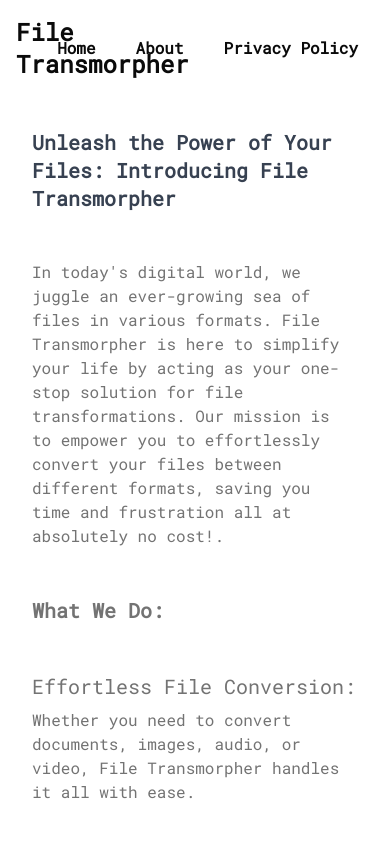
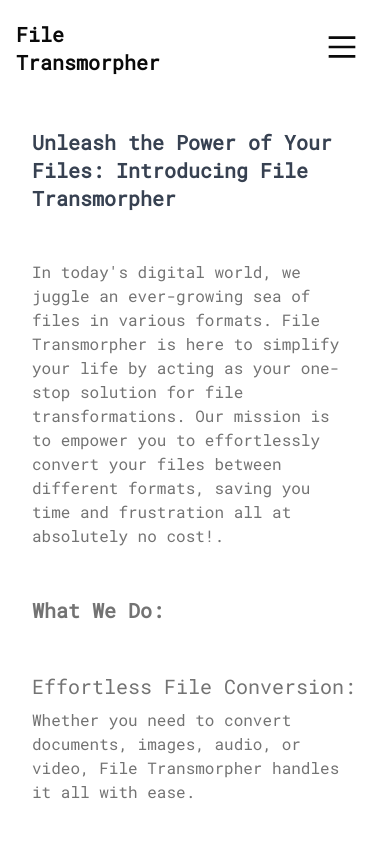
Before and after one commit to Peliah/file-transmorpher, a Next.js app: page /about in a window 390 px wide. Shown: the top 844 px of the page. Built offline with nearby package versions, Linux system fonts and the light colour scheme.

Commit message:
hi navbar is okay

```diff
--- a/app/(landing)/_components/Navbar.tsx
+++ b/app/(landing)/_components/Navbar.tsx
@@ -7,15 +7,18 @@ import {
     SheetTitle,
     SheetTrigger,
 } from "@/components/ui/sheet"
-import { GrMenu } from "react-icons/gr";
+import { GrMenu, } from "react-icons/gr";
 import { Button } from "@/components/ui/button";
 import { cn } from "@/lib/utils";
 import Link from "next/link";
 import useScrollTop from "@/hooks/use-scroll-top";
+import { useState } from "react";
+import { XIcon } from "lucide-react";
 
 
 const Navbar = () => {
     const scrolled = useScrollTop()
+    const [navClose, setNavClose] = useState(true)
     return (
         // <nav className={cn("z-50 bg-background dark:bg-[#1f1f1f] fixed top-0 flex items-center justify-between bg-black w-full p-6", scrolled && "border-b dark:border-b-slate-700 shadow-sm")}>
 
@@ -23,23 +26,39 @@ const Navbar = () => {
         <nav className="fixed z-50 flex items-center justify-between w-full h-24 px-4 py-10 backdrop-blur-md bg-background bg-opacity-30 md:px-8 lg:px-12 xl:px-16 2xl:px-24">
             <div className="w-1/2">
                 <Link href="/">
-                    <p className="font-bold text-2xl">File Transmorpher</p>
+                    <p className="font-bold text-xl md:text-2xl">File Transmorpher</p>
                 </Link>
             </div>
             <div className="md:ml-auto justify-end w-1/2 flex items-center gap-x-2">
+                <div className={navClose ? `hidden md:block` : `w-full flex flex-col  text-end self-end absolute shadow-md h-40 top-20 bg-background `}>
+                    {/* <div className="hidden md:block "> */}
+                    <Link href="/">
                         <Button variant="ghost" className="font-semibold text-md">
-                    <Link href="/">Home</Link>
+                            Home
                         </Button>
+                    </Link>
                     <Link href="/about">
                         <Button variant="ghost" className="font-semibold text-md">
                             About
                         </Button>
                     </Link>
+                    <Link href="/privacy-policy">
                         <Button variant="ghost" className="font-semibold text-md">
-                    <Link href="/privacy-policy">
                             Privacy Policy
+                        </Button>
                     </Link>
+                </div>
+                <div className="block md:hidden ">
+                    {navClose ?
+                        <Button variant="ghost" onClick={() => setNavClose(!navClose)}>
+                            <GrMenu size={32} />
                         </Button>
+                        :
+                        <Button variant="ghost" onClick={() => setNavClose(!navClose)}>
+                            <XIcon size={32} />
+                        </Button>
+                    }
+                </div>
             </div>
         </nav>
     );
```
Lines whose indentation alone changed are shown as unchanged.
